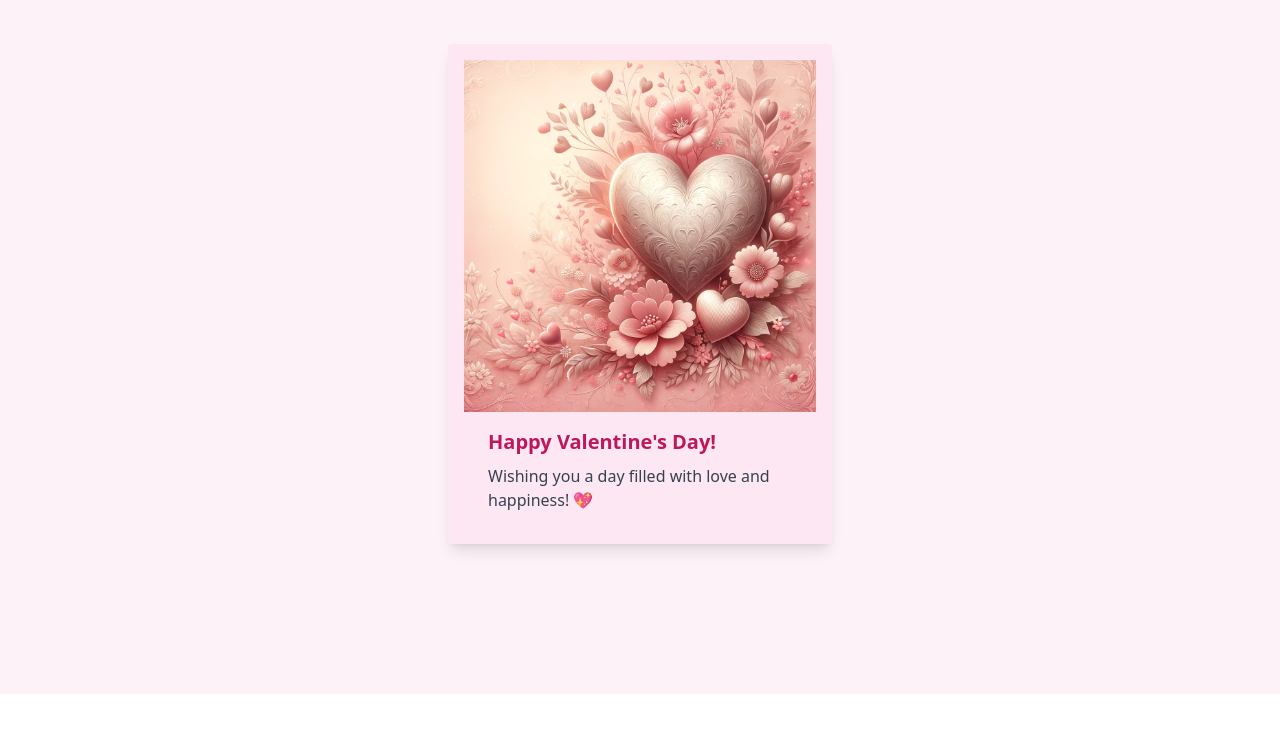
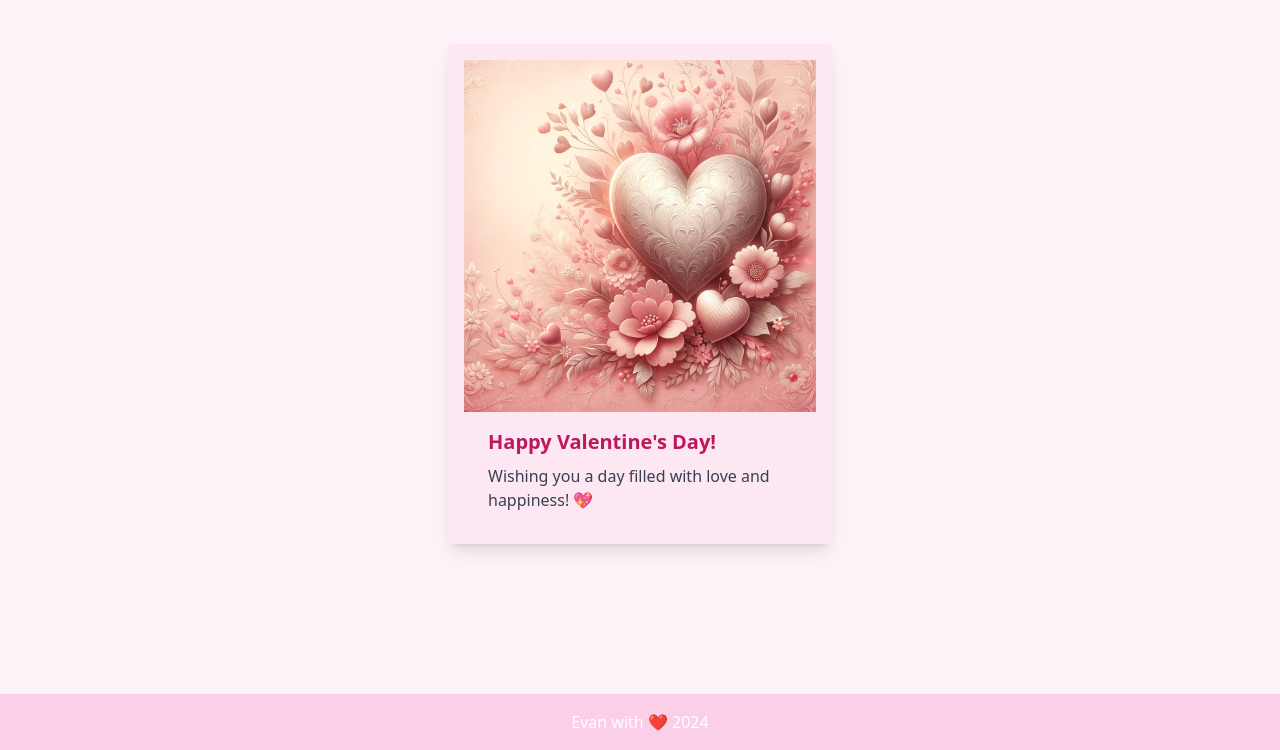
Before and after one commit to nosinxever/shirdn, a Next.js app: page / in a window 1280 px wide. Shown: the part 106-856 px from the top of the page. Before the commit the page ends 800 px from the top, so only its background shows below. Built offline with nearby package versions, Linux system fonts and the light colour scheme.

Commit message:
add footer

```diff
--- /dev/null
+++ b/src/app/components/Footer.js
@@ -0,0 +1,8 @@
+// components/Footer.js
+export default function Footer() {
+    return (
+      <footer className="bg-pink-200 text-white text-center p-4">
+        <p>Evan with ❤️ 2024 </p>
+      </footer>
+    );
+  }
--- a/src/app/page.js
+++ b/src/app/page.js
@@ -1,9 +1,14 @@
 import ValentinesCard from "./components/ValentinesCard";
+import Footer from "./components/Footer";
 
 export default function Home() {
   return (
+    <>
     <div className="flex justify-center items-center h-screen bg-pink-50">
       <ValentinesCard />
     </div>
+    <Footer />
+    </>
+
   );
 }
```
